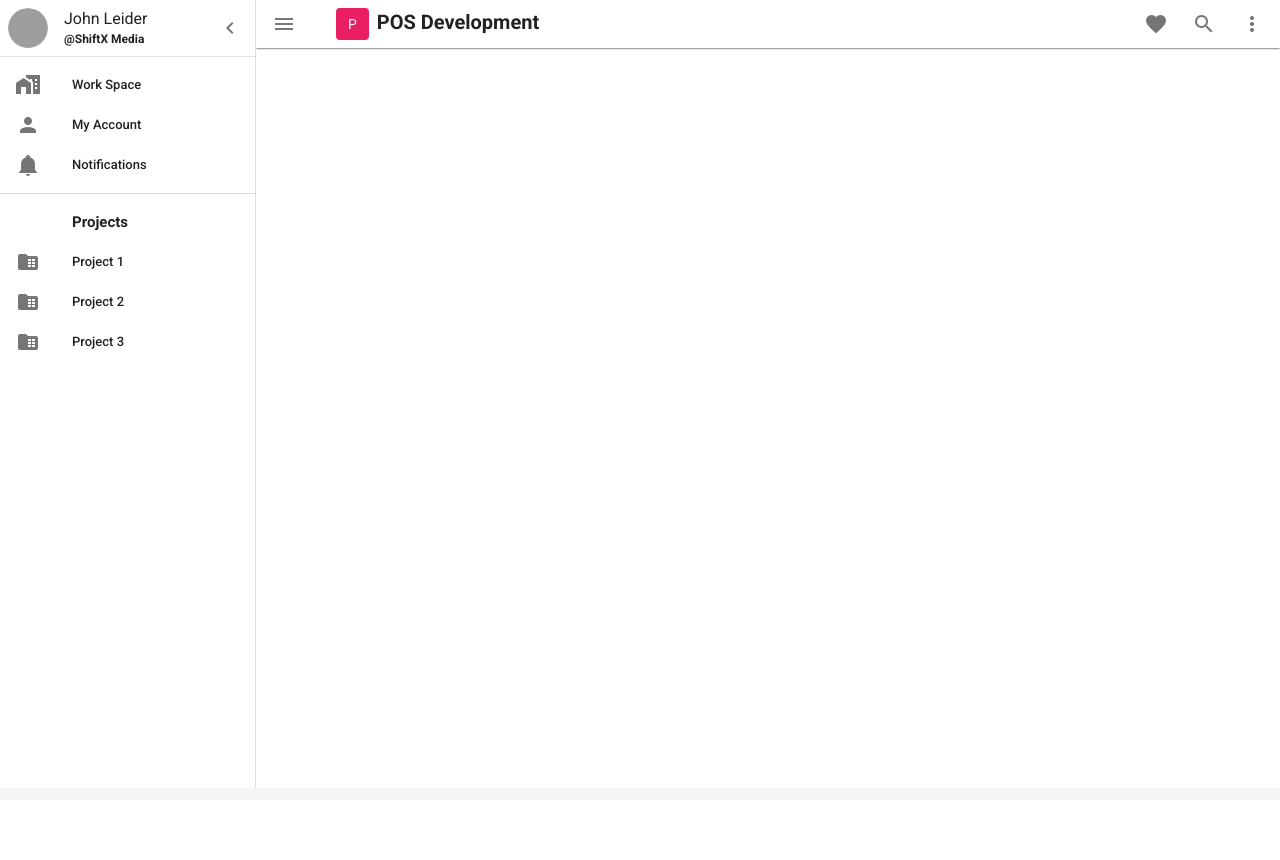
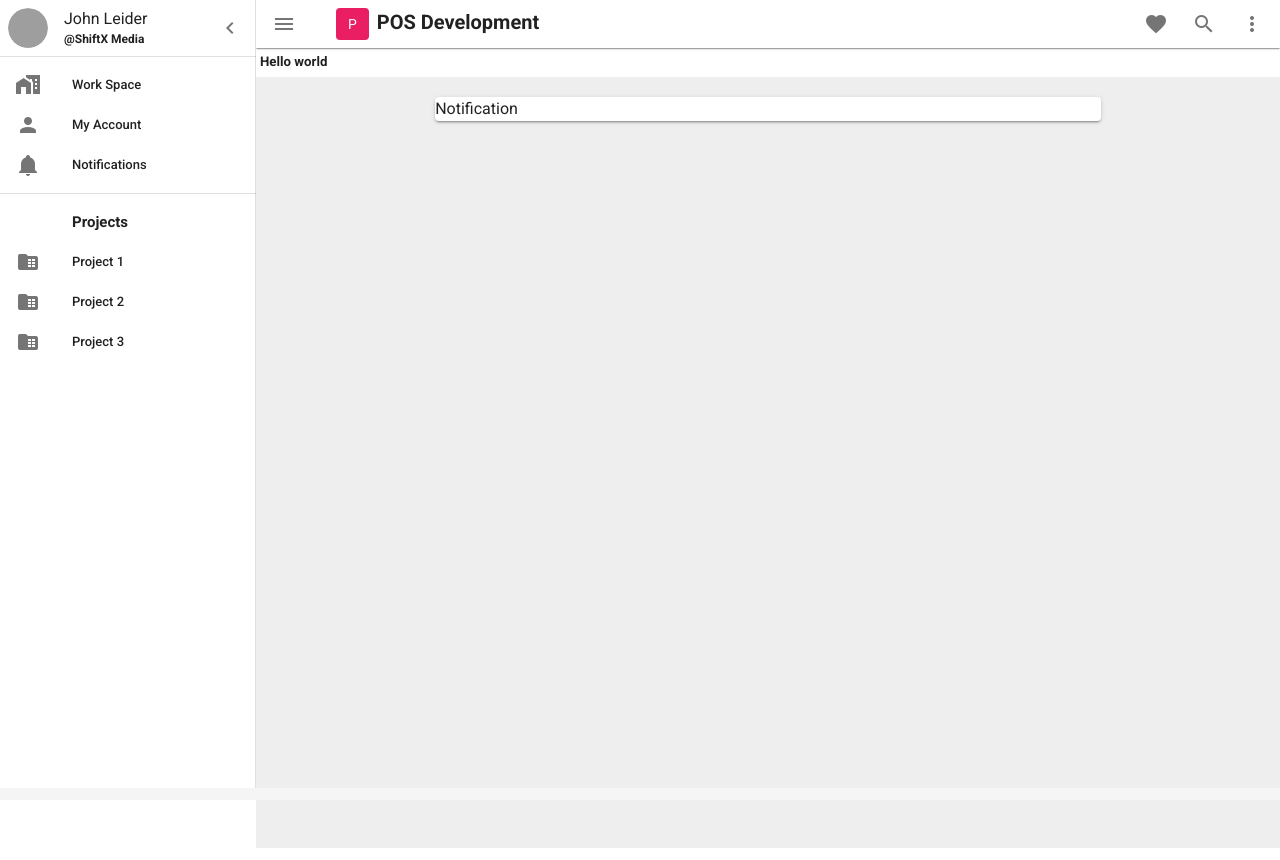
Before and after one commit to NaveenDanj/project-manager-frontend, a Vue app: page /notification in a window 1280 px wide. Before the commit the page ends 800 px from the top, so only its background shows below. Built offline with nearby package versions, Linux system fonts and the light colour scheme; grey boxes are pictures that could not be loaded.

Commit message:
added notification page layoyut

```diff
--- a/src/router/index.js
+++ b/src/router/index.js
@@ -15,13 +15,12 @@ const routes = [
     component: () =>import("../views/Project.vue"),
   },
   {
-    path: "/about",
-    name: "About",
+    path: "/notification",
+    name: "Notification",
     // route level code-splitting
     // this generates a separate chunk (about.[hash].js) for this route
     // which is lazy-loaded when the route is visited.
-    component: () =>
-      import(/* webpackChunkName: "about" */ "../views/About.vue"),
+    component: () =>import("../views/Notification.vue"),
   },
 ];
 
--- a/src/views/About.vue
+++ /dev/null
@@ -1,5 +0,0 @@
-<template>
-  <div class="about">
-    <h1>This is an about page</h1>
-  </div>
-</template>
--- /dev/null
+++ b/src/views/Notification.vue
@@ -0,0 +1,39 @@
+<template>
+
+  <div class="home">
+
+    <UpperMenuBar />
+
+    <v-card class="justify-center mx-auto mt-5" style="width : 65%" >
+
+      <label>Notification</label>
+
+    </v-card>
+
+
+  </div>
+
+</template>
+
+<script>
+import UpperMenuBar from '@/components/WorkSpace/UpperMenuBar.vue';
+
+
+export default {
+
+  components : {
+    UpperMenuBar,
+  }
+
+}
+</script>
+
+<style scoped>
+
+  .home{
+    background-color: #EEEEEE;
+    min-height : 100vh;
+  }
+
+
+</style>
```
Also changed, not shown: src/components/Notification/NotificationCard.vue (added, +9 -0 lines).
